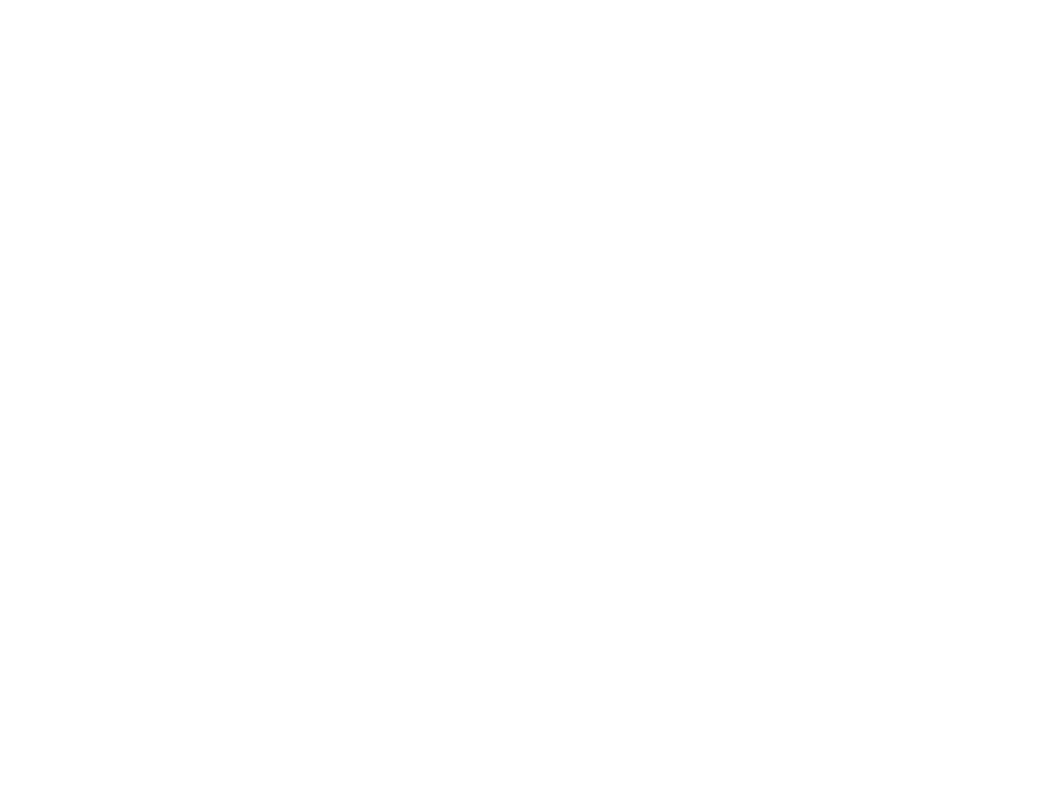
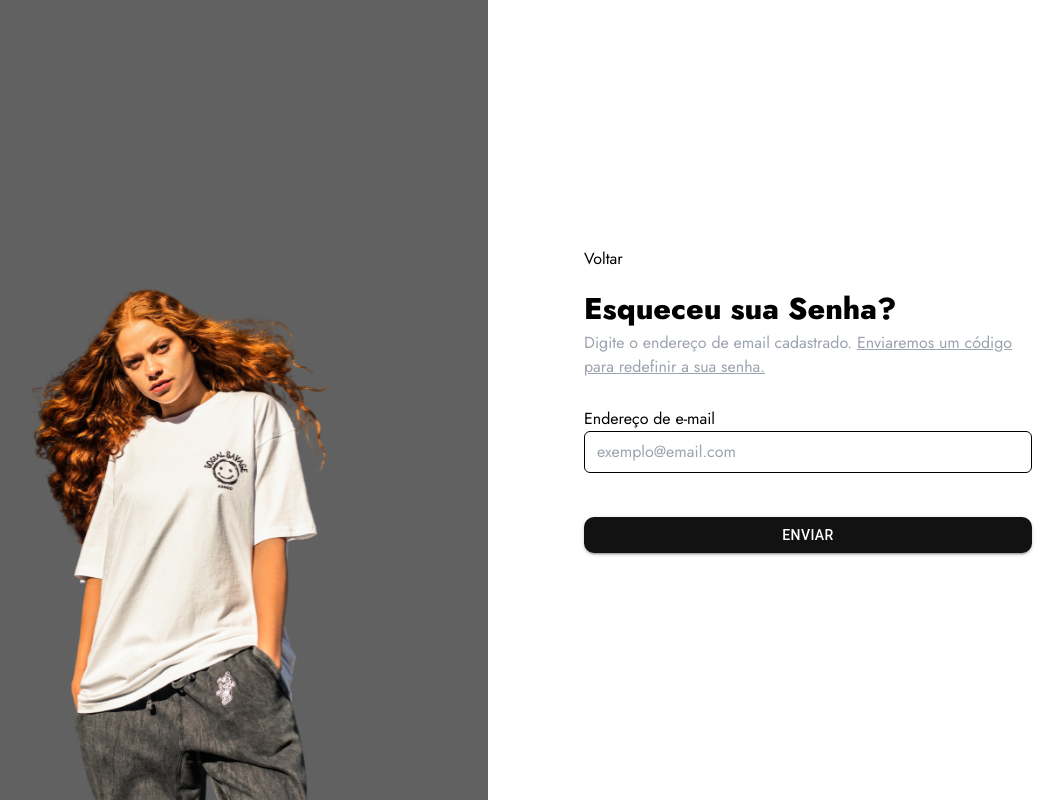
Before and after one commit to vemser/vemser-vs13-projeto-tshirt-ecomerce-front, a React (Vite) app: page /recover-password in a window 1280 px wide. Before the commit this address had no page. Shown: the whole page, without its empty margins (152-1216 px from the left). Built offline with nearby package versions, Linux system fonts and the light colour scheme.

Commit message:
wip: Forgot Password page

```diff
--- /dev/null
+++ b/src/pages/ForgotPassword/ForgotPassword.tsx
@@ -0,0 +1,85 @@
+import { yupResolver } from "@hookform/resolvers/yup";
+import { Button } from "@mui/material";
+import { useForm } from "react-hook-form";
+import * as yup from "yup";
+import womanImage from "../../../src/assets/foto-mulher-jovem.svg";
+import { NavLink } from "react-router-dom";
+
+
+interface FormInputs {
+  email: string;
+}
+
+const schema = yup.object().shape({
+  email: yup.string().required("Email é obrigatório"),
+});
+
+export const ForgotPassword = () => {
+  const {
+    register,
+    handleSubmit,
+    formState: { errors },
+  } = useForm<FormInputs>({
+    resolver: yupResolver(schema),
+  });
+
+  const onSubmit = (data: FormInputs) => {
+    console.log(data);
+  };
+
+  return (
+    <main className="flex md:flex-row flex-col">
+      <figure className="md:w-2/4 w-full md:h-screen h-5/6 bg-tertiary flex justify-center items-end">
+        <img
+          className="w-4/6 h-4/6"
+          src={womanImage}
+          alt={"Imagem mulher ruiva jovem"}
+        />
+      </figure>
+
+      <section className="w-full md:w-2/4 flex flex-col h-screen p-4 justify-center items-center">
+        <form onSubmit={handleSubmit(onSubmit)} className="w-full max-w-md">
+          <div className="flex flex-col gap-1">
+            <NavLink to="/login" className="self-start mb-4">
+              <p className="cursor-pointer text-base"><i data-lucide="chevron-left"></i>Voltar</p>
+            </NavLink>
+            <h1 className="font-extrabold text-3xl ">Esqueceu sua Senha?</h1>
+            <p className="text-base text-gray-400 mb-7">
+              Digite o endereço de email cadastrado.{" "}
+              <u>Enviaremos um código para redefinir a sua senha.</u>
+            </p>
+          </div>
+
+          <div className="mb-4">
+            <label htmlFor="email" className="block">
+              Endereço de e-mail
+            </label>
+            <input
+              {...register("email")}
+              type="email"
+              name="email"
+              placeholder="exemplo@email.com"
+              className="w-full px-3 py-2 border-black border rounded-md mb-7"
+            />
+            {errors.email && (
+              <p className="text-red-500">{errors.email.message}</p>
+            )}
+          </div>
+
+          <Button
+            type="submit"
+            variant="contained"
+            fullWidth
+            sx={{
+              background: "#121212",
+              "&:hover": { backgroundColor: "#0e0e0e" },
+              borderRadius: "10px",
+            }}
+          >
+            Enviar
+          </Button>
+        </form>
+      </section>
+    </main>
+  );
+};
--- a/src/routes/Router.tsx
+++ b/src/routes/Router.tsx
@@ -1,8 +1,8 @@
 import { BrowserRouter, Route, Routes } from "react-router-dom";
-
 import Checkout from "../pages/Checkout/Checkout";
 import { Login } from "../pages/Login/Login";
 import { Register } from "../pages/Register";
+import { ForgotPassword } from "../pages/ForgotPassword/ForgotPassword";
 
 export default function Router() {
   return (
@@ -16,10 +16,12 @@
             </>
           }
         />
-        <Route path="/login" element={<Login />} />
+
 
         <Route path="/checkout" element={<Checkout />} />
         <Route path="/register" element={<Register />} />
+        <Route path="/login" element={<Login />} />
+        <Route path="/recover-password" element={<ForgotPassword />} />
       </Routes>
     </BrowserRouter>
   );
```
